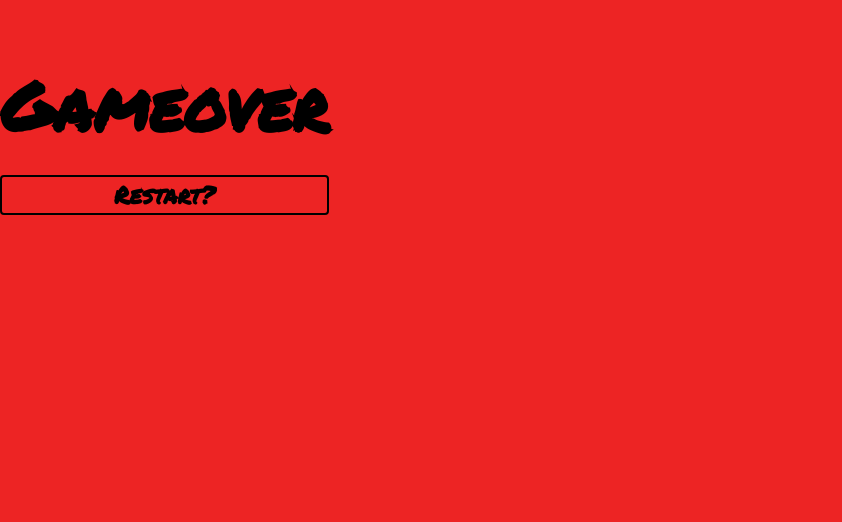
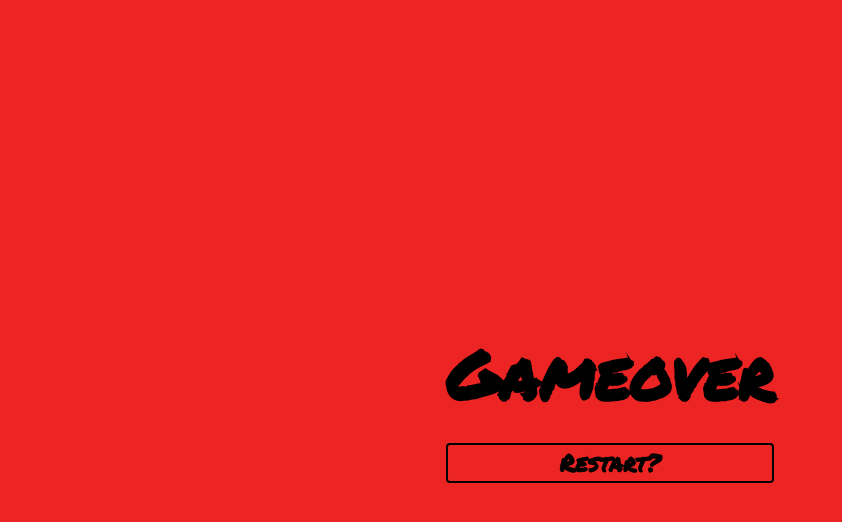
Before and after one commit to Navyboy123/Antonio-SNAKE, a plain HTML site: page public_html/index.html in a window 1280 px wide. Shown: the whole page, without its empty margins (0-842 px from the left). Drawn offline with Linux system fonts and the light colour scheme.

Commit message:
no just no

```diff
--- a/public_html/CSS/style.css
+++ b/public_html/CSS/style.css
@@ -21,6 +21,7 @@ h1,h2 {
 .title {
     font-size: 68px;
     margin-bottom: 0px;
+    margin-top: 0px;
 }
 
 #restartButton {
--- a/public_html/JS/snake.js
+++ b/public_html/JS/snake.js
@@ -30,6 +30,7 @@ function gameInitialize () {
     document.addEventListener("keydown", keyboardHandler);
 
     gameOverMenu= document.getElementById("gameOver");
+    centerMenuPosistion(gameOverMenu);
 
     setState("Play");
 }
@@ -167,6 +168,11 @@ function checkWallCollisions(snakeHeadX, snakeHeadY) {
      showMenu(state);
  }
 
+ /*-----------------------------------------------------------------------------
+  * Menu Functions
+  * ----------------------------------------------------------------------------
+  */
+
  function displayMenu (menu){
      menu.style.visibility = "visible";
  }
@@ -176,3 +182,8 @@ function checkWallCollisions(snakeHeadX, snakeHeadY) {
          displayMenu(gameOverMenu);
      }
  }
+
+ function centerMenuPosistion (menu) {
+     menu.style.top= (screenHeight / 2) - (menu.offsetHeight / 2 ) + "px";
+     menu.style.left= (screenWidth / 2) - (menu.offsetWidth / 2 ) + "px";
+ }
```
